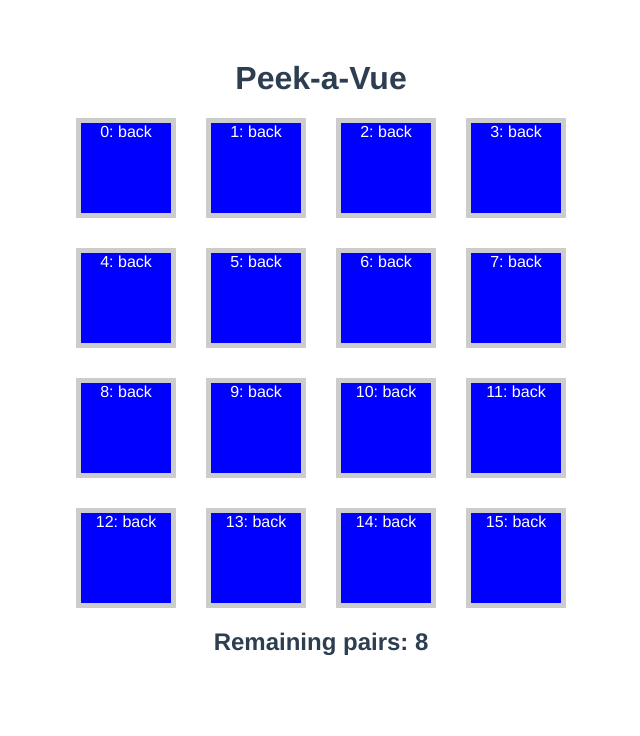
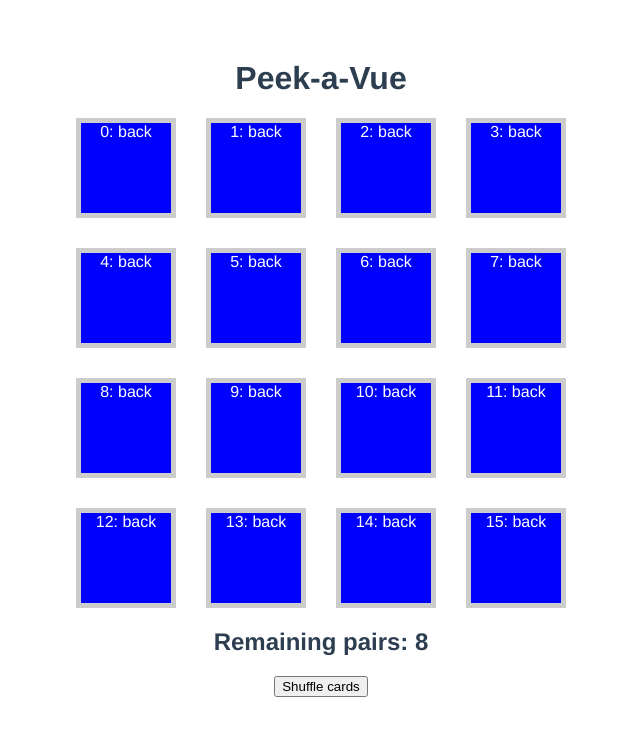
Before and after one commit to devmor-j/peek-a-vue, a Vue app: page / in a window 1280 px wide. Shown: the top 736 px of the page, without its empty margins (319-959 px from the left). Built offline with nearby package versions, Linux system fonts and the light colour scheme.

Commit message:
feat: add shuffle ability

```diff
--- a/package.json
+++ b/package.json
@@ -9,6 +9,7 @@
   },
   "dependencies": {
     "core-js": "^3.8.3",
+    "lodash": "^4.17.21",
     "vue": "^3.2.13"
   },
   "devDependencies": {
--- a/src/App.vue
+++ b/src/App.vue
@@ -4,9 +4,11 @@
     <GameCard v-for="(card, index) in cardList" :key="`GameCard-${index}`" :value="card.value" :visible="card.visible" :position="card.position" :matched="card.matched" @select-card="flipCard" />
   </section>
   <h2>{{ status }}</h2>
+  <button @click="shuffleCards">Shuffle cards</button>
 </template>
 
 <script>
+import shuffle from 'lodash/shuffle';
 import { ref, watch, computed } from 'vue';
 import GameCard from "@/components/GameCard"
 
@@ -86,12 +88,16 @@ export default {
       }
     }, { deep: true })
 
+    function shuffleCards() {
+      cardList.value = shuffle(cardList.value);
+    }
 
     return {
       cardList,
       flipCard,
       userSelection,
       status,
+      shuffleCards,
     };
   }
 
```
Also changed, not shown: 1 other file (tests, documents, lock files or other folders).
